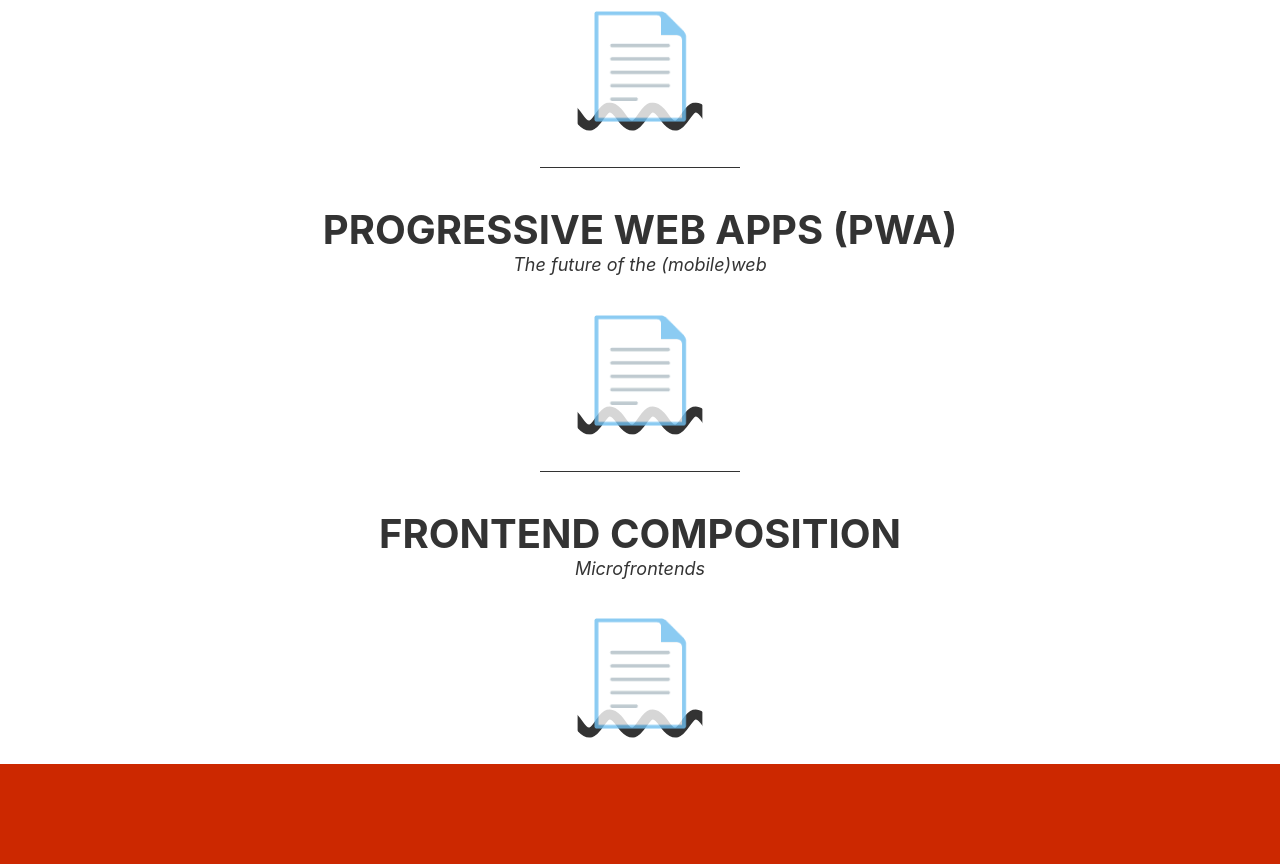
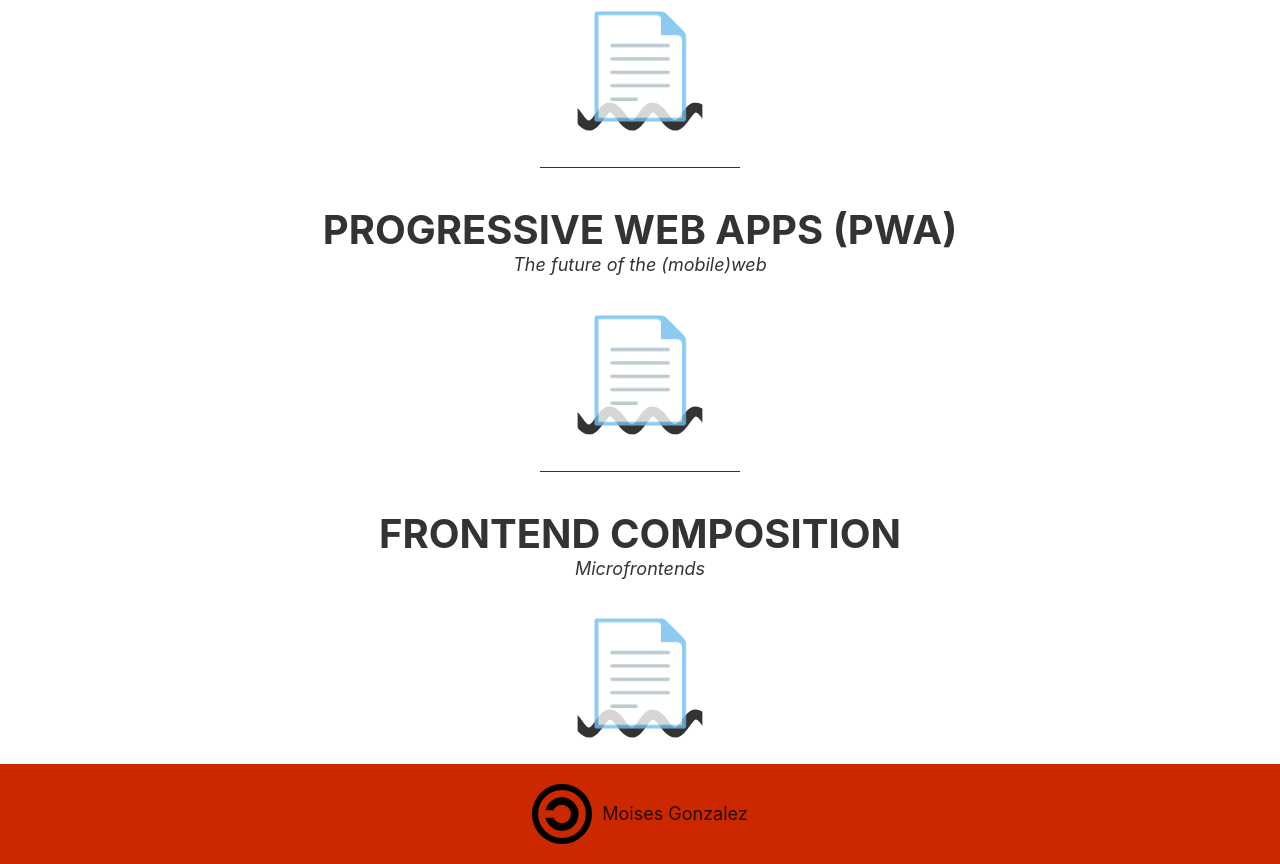
Before and after one commit to mohsinsarvani/moigonz.com, a Gatsby site: page / in a window 1280 px wide. Shown: the part 2113-2977 px from the top of the page. Before the commit the page ends 2877 px from the top, so only its background shows below. Built offline with nearby package versions, Linux system fonts and the light colour scheme; Gatsby itself is replaced by a stand-in of ours.

Commit message:
Adds footer

```diff
--- /dev/null
+++ b/src/components/footer/footer.css
@@ -0,0 +1,12 @@
+.footer-container {
+  padding: 20px;
+  display: flex;
+  align-items: center;
+  justify-content: center;
+}
+
+.footer-logo {
+  margin: 0;
+  width: 70px;
+  padding-right: 10px;
+}
--- /dev/null
+++ b/src/components/footer/index.js
@@ -0,0 +1,14 @@
+import React from 'react';
+
+import './footer.css';
+
+import logo from './copyleft.svg';
+
+const Footer = () => (
+  <footer className="footer-container">
+    <img className="footer-logo" src={logo} alt="copyleft logo" />
+    <span>Moises Gonzalez</span>
+  </footer>
+);
+
+export default Footer;
--- a/src/pages/index.js
+++ b/src/pages/index.js
@@ -6,6 +6,7 @@ import Intro from '../components/intro';
 import Projects from '../components/projects';
 import Contact from '../components/contact';
 import Presentations from '../components/presentations';
+import Footer from '../components/footer';
 
 const IndexPage = () => (
   <Layout>
@@ -14,6 +15,7 @@ const IndexPage = () => (
     <Projects />
     <Contact />
     <Presentations />
+    <Footer />
   </Layout>
 );
 
```
Also changed, not shown: src/components/footer/copyleft.svg (added).
